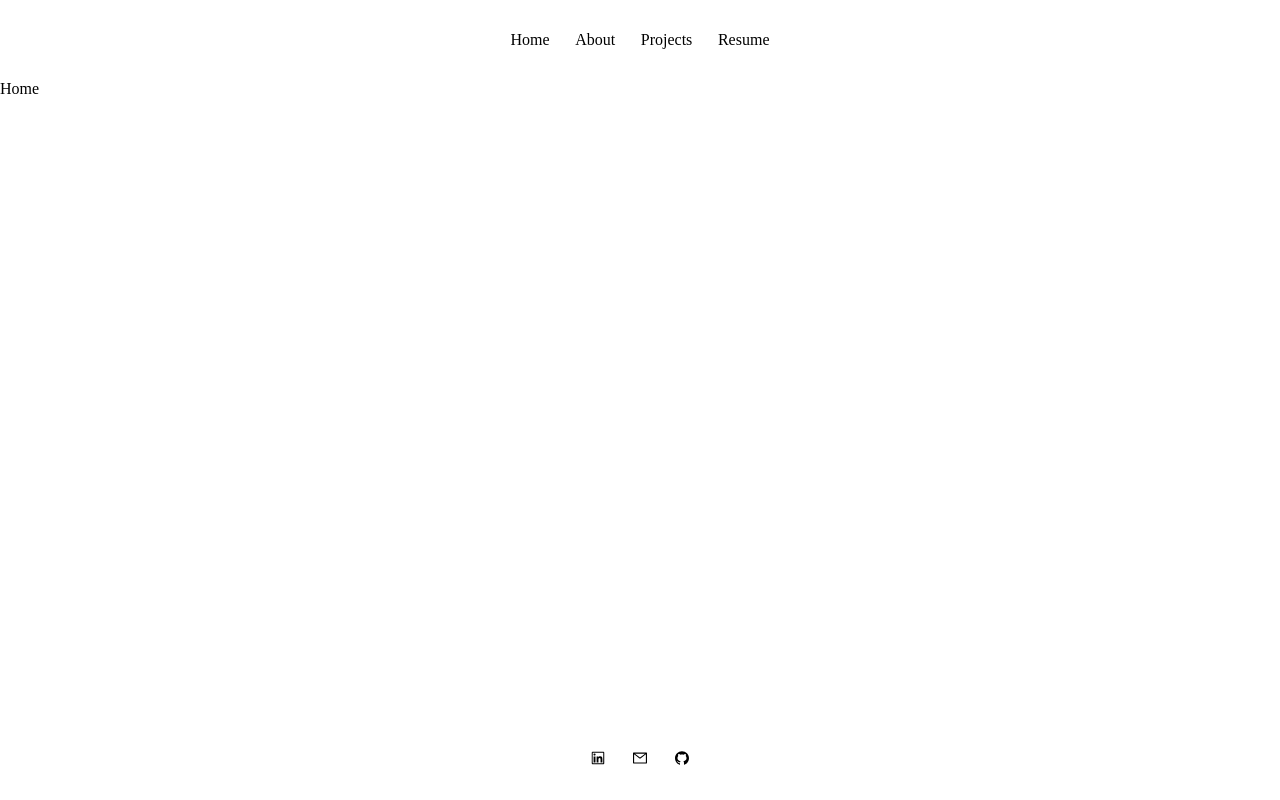
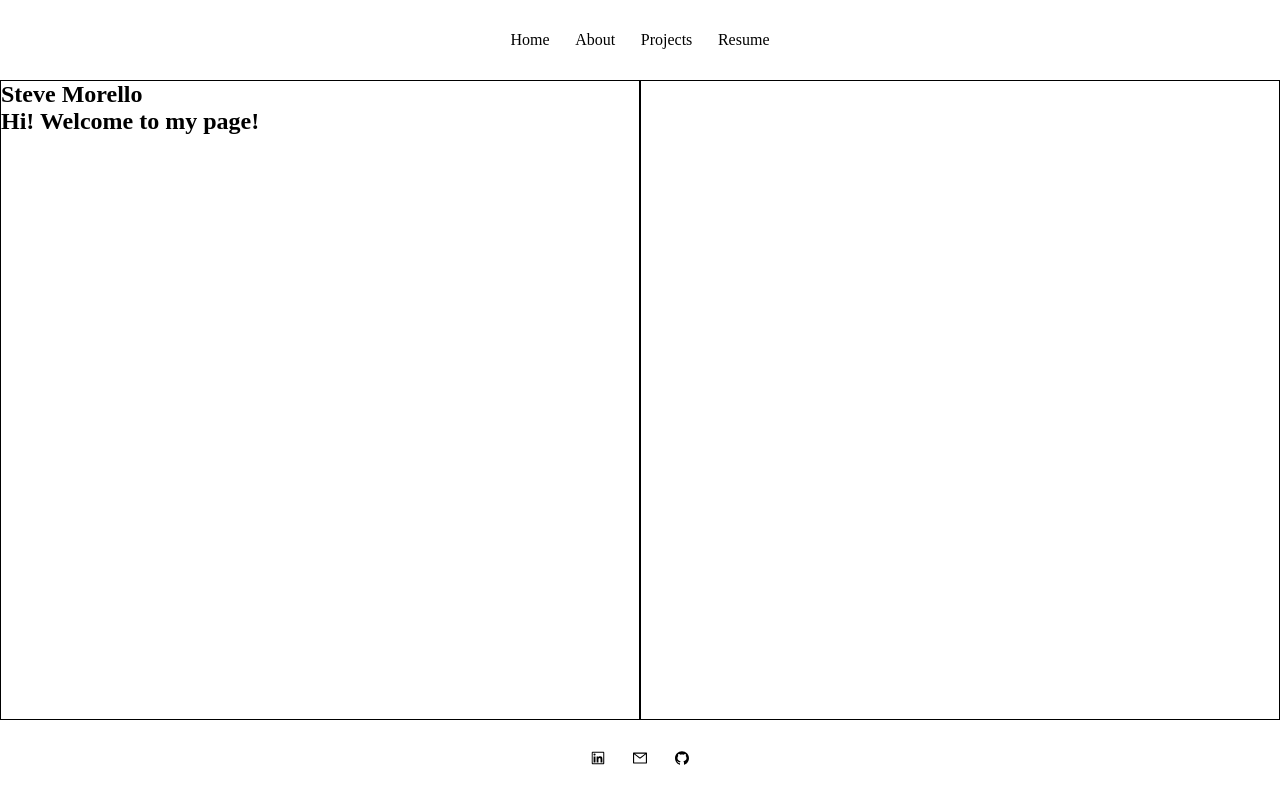
Before and after one commit to scubastove4/sm-portfolio, a React (Create React App) app: page / in a window 1280 px wide. Built offline with nearby package versions, Linux system fonts and the light colour scheme.

Commit message:
set up home. add noopener/noreferrer to social links

```diff
--- a/src/App.css
+++ b/src/App.css
@@ -53,3 +53,18 @@ main {
   height: 80%;
   width: 100%;
 }
+
+#home {
+  display: flex;
+  flex-direction: row;
+
+  height: 100%;
+  width: 100%;
+}
+
+#blurb,
+#proj-container {
+  height: 100%;
+  width: 50%;
+  border: 1px solid black;
+}
--- /dev/null
+++ b/src/components/ImageCard.jsx
@@ -0,0 +1,5 @@
+const ImageCard = () => {
+  return <div>ImageCard</div>
+}
+
+export default ImageCard
--- a/src/components/SocialBar.jsx
+++ b/src/components/SocialBar.jsx
@@ -4,7 +4,11 @@ import { AiOutlineLinkedin, AiOutlineMail, AiFillGithub } from 'react-icons/ai'
 const Social = () => {
   return (
     <footer>
-      <a href="https://www.linkedin.com/in/stephen-morello/" target="_blank">
+      <a
+        href="https://www.linkedin.com/in/stephen-morello/"
+        target="_blank"
+        rel="noopener noreferrer"
+      >
         <AiOutlineLinkedin />
       </a>
       <NavLink
@@ -13,7 +17,11 @@ const Social = () => {
       >
         <AiOutlineMail />
       </NavLink>
-      <a href="https://github.com/scubastove4" target="_blank">
+      <a
+        href="https://github.com/scubastove4"
+        target="_blank"
+        rel="noopener noreferrer"
+      >
         <AiFillGithub />
       </a>
     </footer>
--- /dev/null
+++ b/src/globals.js
@@ -0,0 +1,17 @@
+const projects = [
+  {
+    title: '',
+    description: '',
+    technologies: ''
+  },
+  {
+    title: '',
+    description: '',
+    technologies: ''
+  },
+  {
+    title: '',
+    description: '',
+    technologies: ''
+  }
+]
--- a/src/pages/Home.js
+++ b/src/pages/Home.js
@@ -1,5 +1,25 @@
+import { useState } from 'react'
+
+import Description from '../components/Description'
+import ImageCard from '../components/ImageCard'
+
+import { projects } from '../globals'
+
 const Home = () => {
-  return <div>Home</div>
+  const [clicked, setClicked] = useState(false)
+  return (
+    <div id="home">
+      <section id="blurb">
+        <h1>Steve Morello</h1>
+        <h2>Hi! Welcome to my page!</h2>
+      </section>
+      <section id="proj-container">
+        {/* {projects.map((projects) => (
+          <div>{clicked ? <ImageCard /> : <Description />}</div>
+        ))} */}
+      </section>
+    </div>
+  )
 }
 
 export default Home
```
